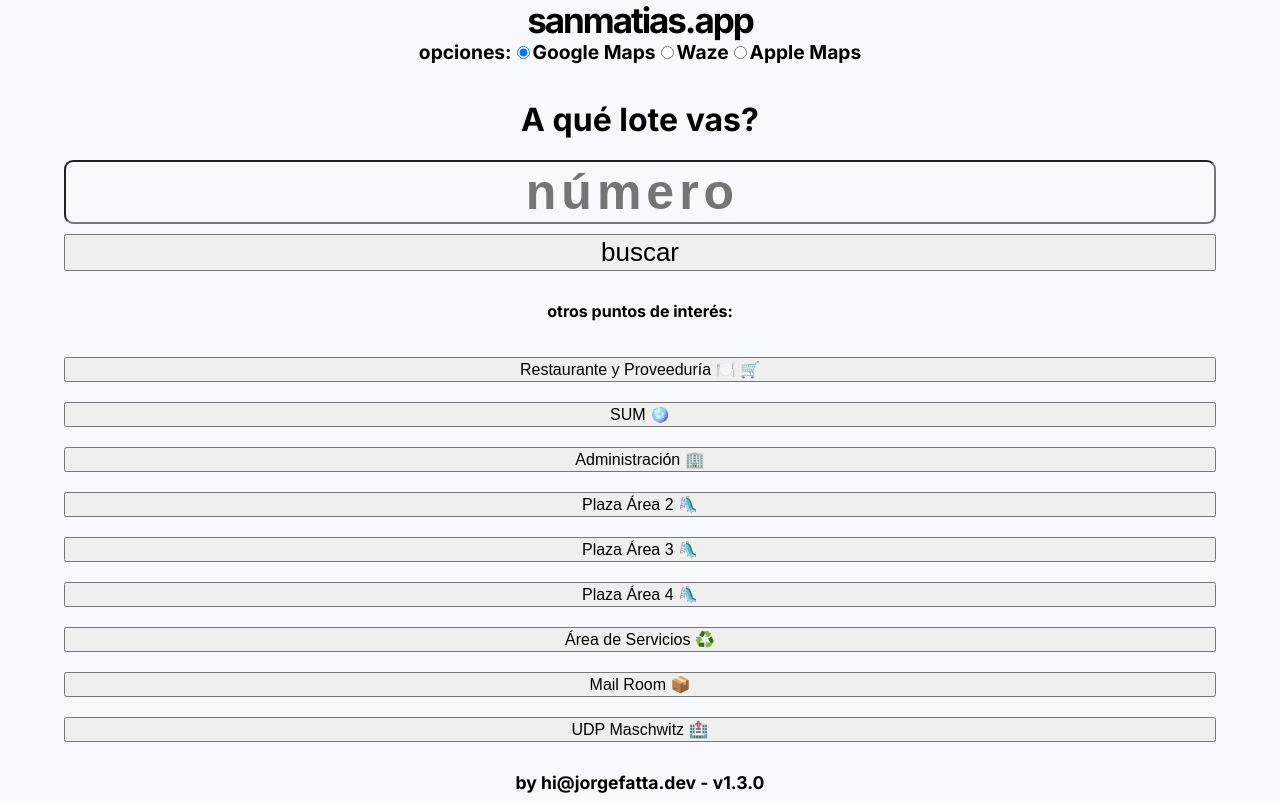
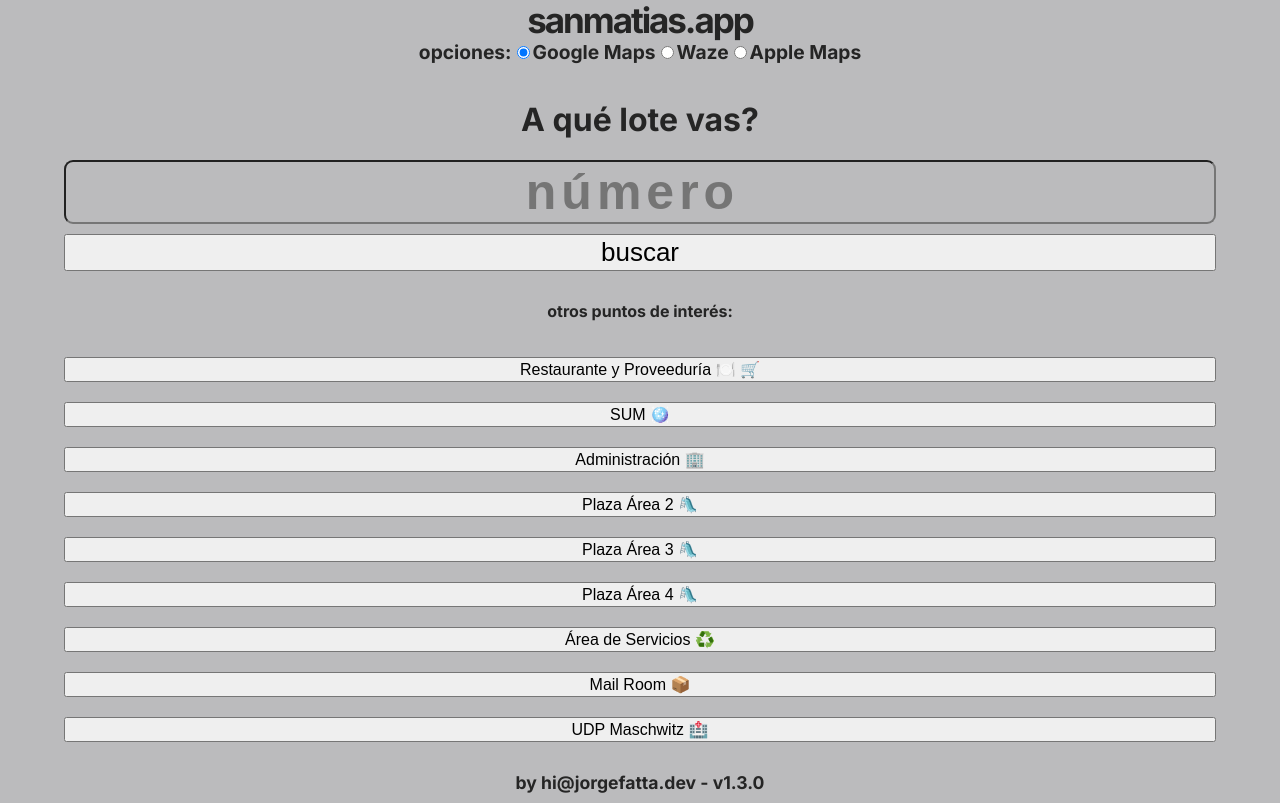
Before and after one commit to barrio-san-matias/sanmatias_app, a Next.js app: page / in a window 1280 px wide. Built offline with nearby package versions, Linux system fonts and the light colour scheme.

Commit message:
Update globals.css

```diff
--- a/styles/globals.css
+++ b/styles/globals.css
@@ -3,15 +3,16 @@ body {
   padding: 0;
   margin: 0;
   font-family: 'Assistant', sans-serif;
-  background-color: #fafafa;
   height: 100%;
 }
 
 html,body {
-   background-color:ghostwhite;
+   background-color:rgb(187, 187, 189);
    font-family: 'Inter', sans-serif;
    font-weight: 100;
+   color:#252525;
 }
+
 
 a {
   color: inherit;
```
